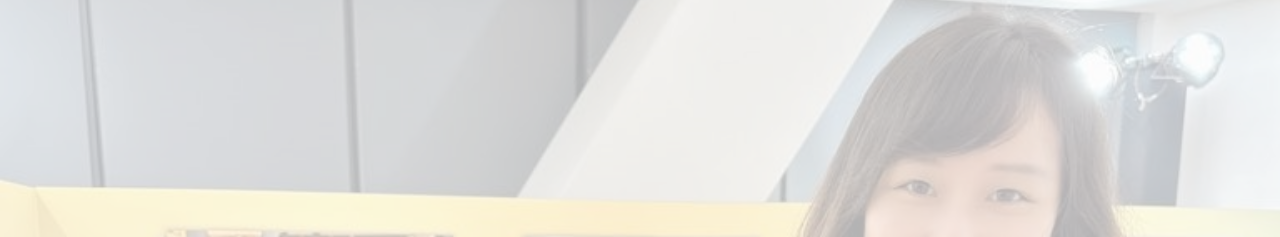
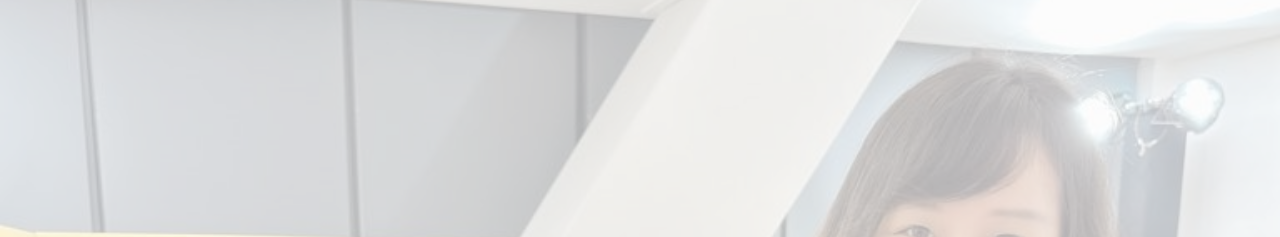
Before and after one commit to Stephanie3366/Stephanie3366.github.io, a plain HTML site: page index.html in a window 1280 px wide. Shown: the top 237 px of the page. Drawn offline with nearby package versions, Linux system fonts and the light colour scheme.

```diff
--- a/assets/css/style.css
+++ b/assets/css/style.css
@@ -301,7 +301,7 @@ h6 {
     background: url("../img/Notebook.jpeg") top right no-repeat;
     background-size: cover;
     position: relative;
-    background-position: 20% 40%;
+    background-position: 0% 35%;
 }
 
 @media (min-width: 992px) {
```
